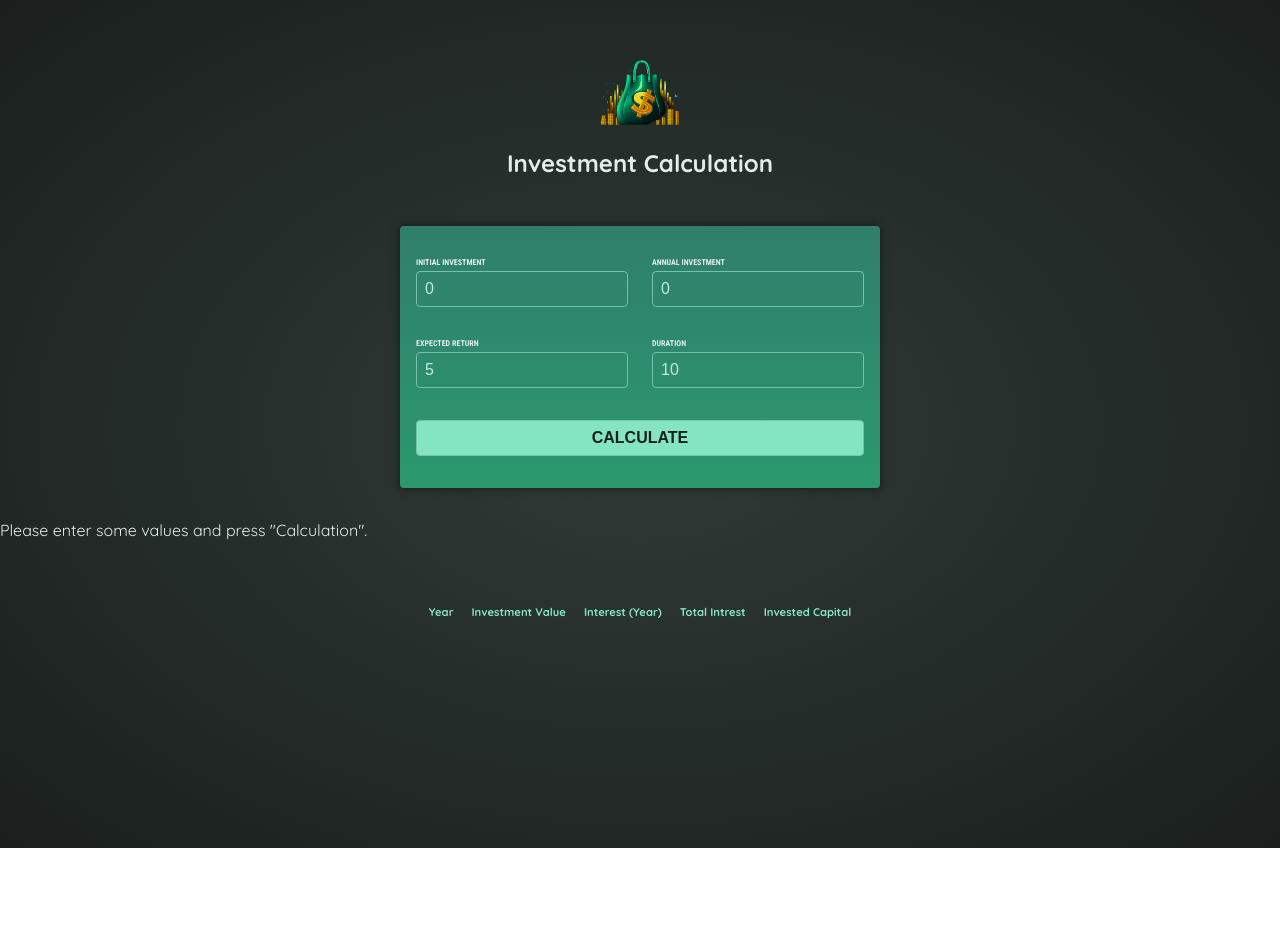
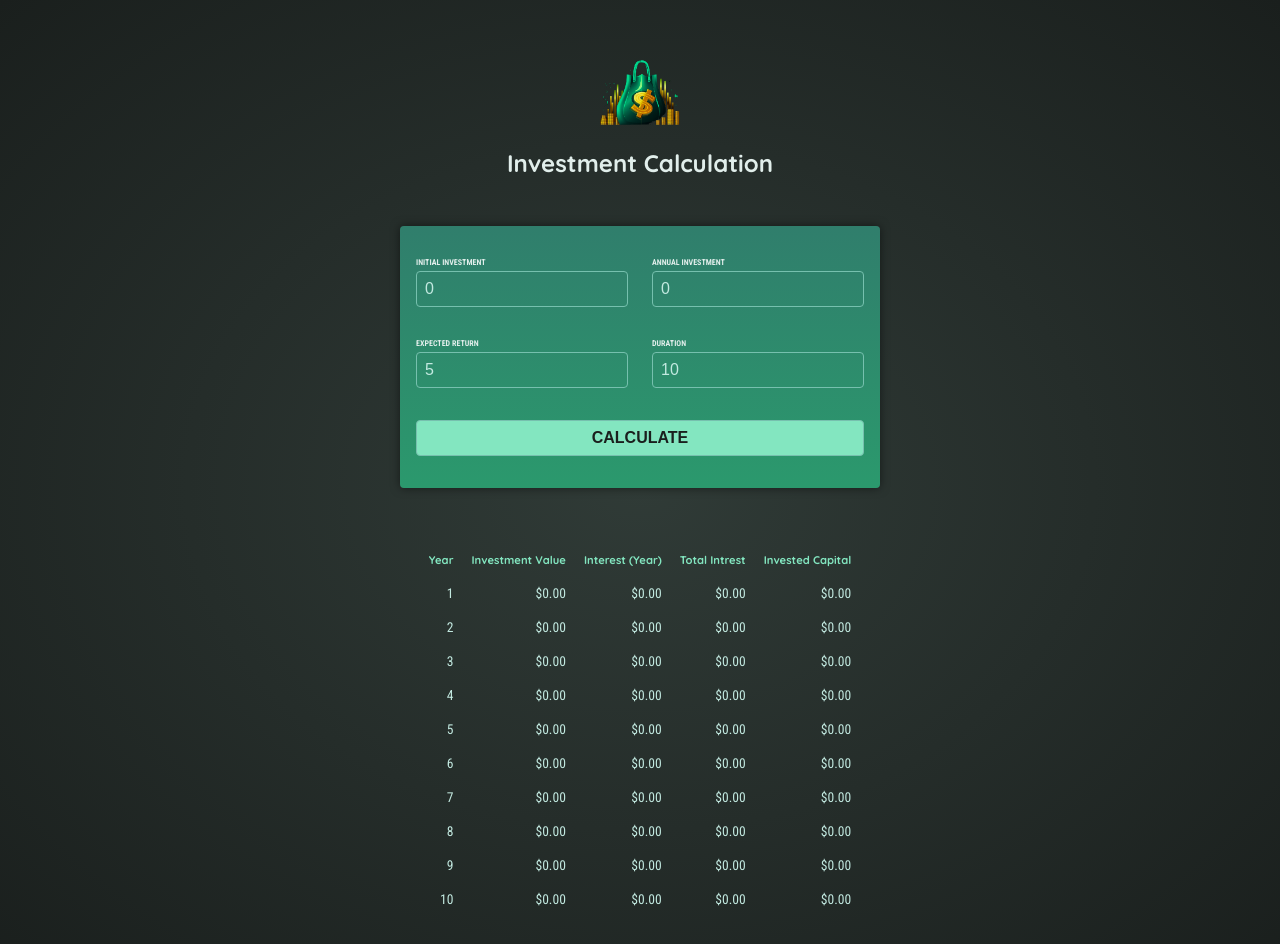
Before and after one commit to M-Roesner/Angular-course, an Angular app in the folder 04-essentials-practice/: page / in a window 1280 px wide. Both pictures are taken after a click on the button "CALCULATE". Shown: the top 944 px of the page. Before the commit the page ends 848 px from the top, so only its background shows below. Built offline with nearby package versions, Linux system fonts and the light colour scheme.

Commit message:
Added investment data within the table with currency formatting.

```diff
--- a/04-essentials-practice/src/app/investment-results/investment-results.component.html
+++ b/04-essentials-practice/src/app/investment-results/investment-results.component.html
@@ -1,5 +1,6 @@
-<p>Please enter some values and press "Calculation".</p>
-
+@if (!results) {
+<p class="center">Please enter some values and press "Calculation".</p>
+} @else {
 <table>
   <thead>
     <tr>
@@ -10,5 +11,16 @@
       <th>Invested Capital</th>
     </tr>
   </thead>
-  <tbody></tbody>
+  <tbody>
+    @for (result of results; track result.year) {
+    <tr>
+      <td>{{ result.year }}</td>
+      <td>{{ result.valueEndOfYear | currency : "USD" }}</td>
+      <td>{{ result.interest | currency }}</td>
+      <td>{{ result.totalInterest | currency }}</td>
+      <td>{{ result.totalAmountInvested | currency }}</td>
+    </tr>
+    }
+  </tbody>
 </table>
+}
--- a/04-essentials-practice/src/app/investment-results/investment-results.component.ts
+++ b/04-essentials-practice/src/app/investment-results/investment-results.component.ts
@@ -1,9 +1,10 @@
+import { CurrencyPipe } from '@angular/common';
 import { Component, Input } from '@angular/core';
 
 @Component({
   selector: 'app-investment-results',
   standalone: true,
-  imports: [],
+  imports: [CurrencyPipe],
   templateUrl: './investment-results.component.html',
   styleUrl: './investment-results.component.css',
 })
```
Also changed, not shown: 1 other file (tests, documents, lock files or other folders).
